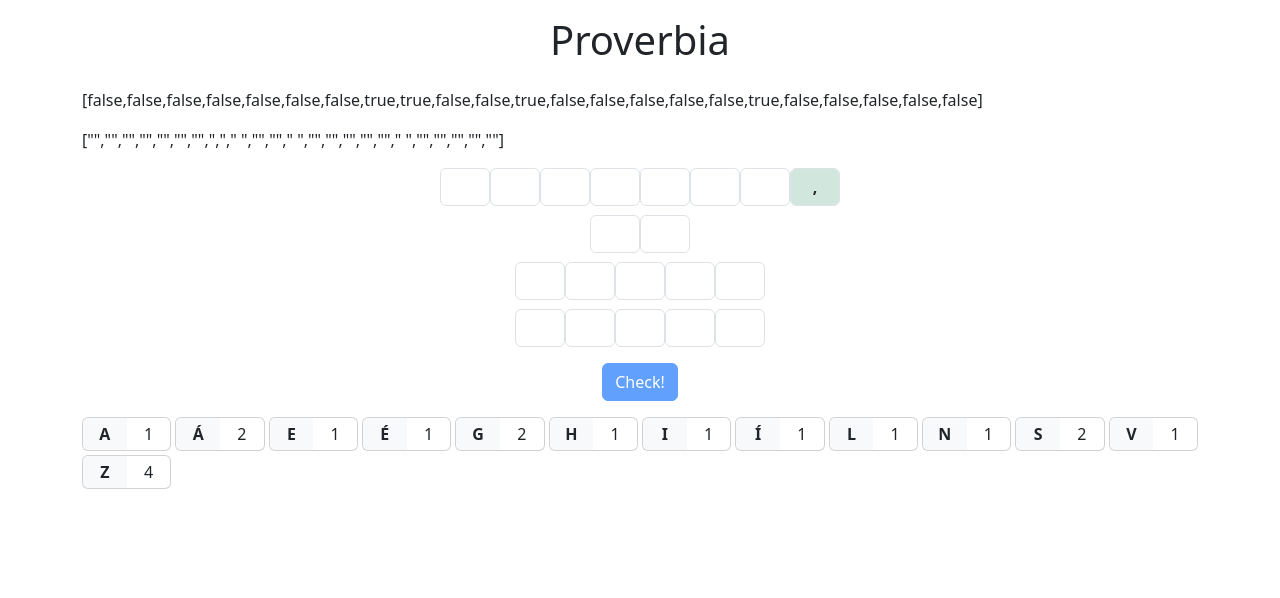
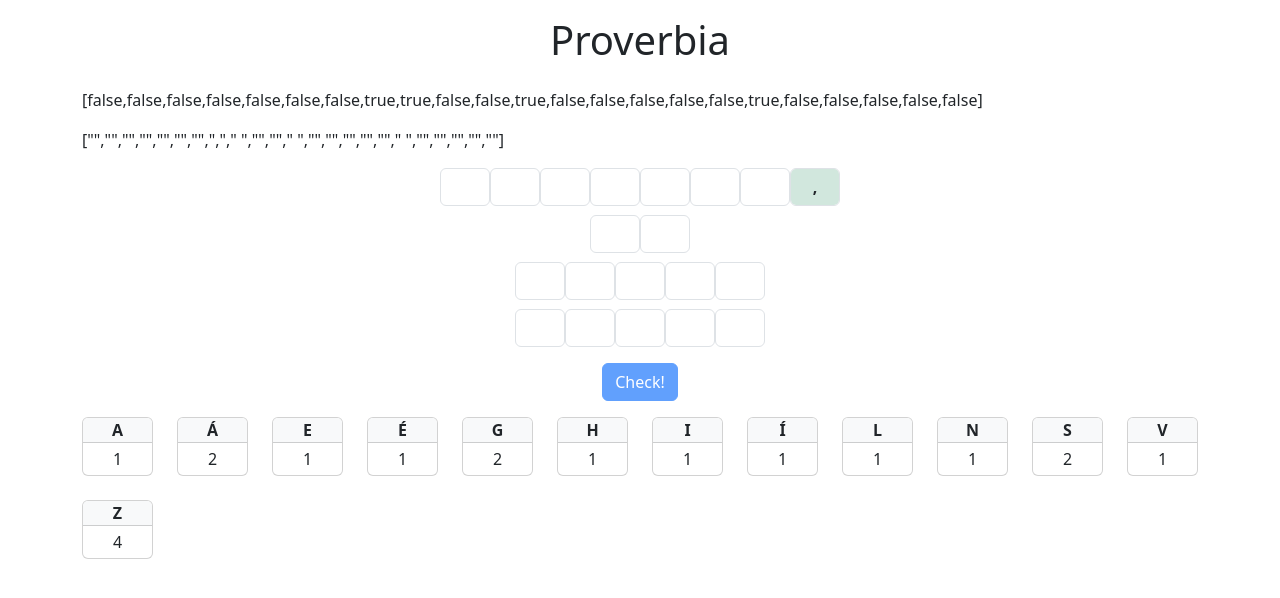
Before and after one commit to anwolosz/proverbia, a React (Vite) app: page / in a window 1280 px wide. Shown: the top 598 px of the page. Built offline with nearby package versions, Linux system fonts and the light colour scheme.

Commit message:
Format letter info cards

```diff
--- a/src/LetterInfo.jsx
+++ b/src/LetterInfo.jsx
@@ -28,20 +28,18 @@ function LetterInfo({proverb}) {
         return letterCount;
     };
   return (
-    <div className="row g-1">
+    <div className="row g-4">
         {countLetters(proverb).map((letterObj, index) => {
             const key = Object.keys(letterObj)[0];
             return (
                 <div className='col-lg-1 col-md-4 col-sm-12' key={index}>
                     <div className='card'>
-                        <div className='row g-0'>
-                            <div className='fw-bold col-6 p-1 bg-light rounded-start text-center d-flex align-items-center justify-content-center'>
+                            <div className='fw-bold p-0 bg-light text-center card-header'>
                                 {key}
                             </div>
-                            <div className='col-6 p-1 card-body d-flex text-center align-items-center justify-content-center'>
+                            <div className='p-1 text-center '>
                                 {letterObj[key]}
                             </div>
-                        </div>
                     </div>
                 </div>
             );
```
